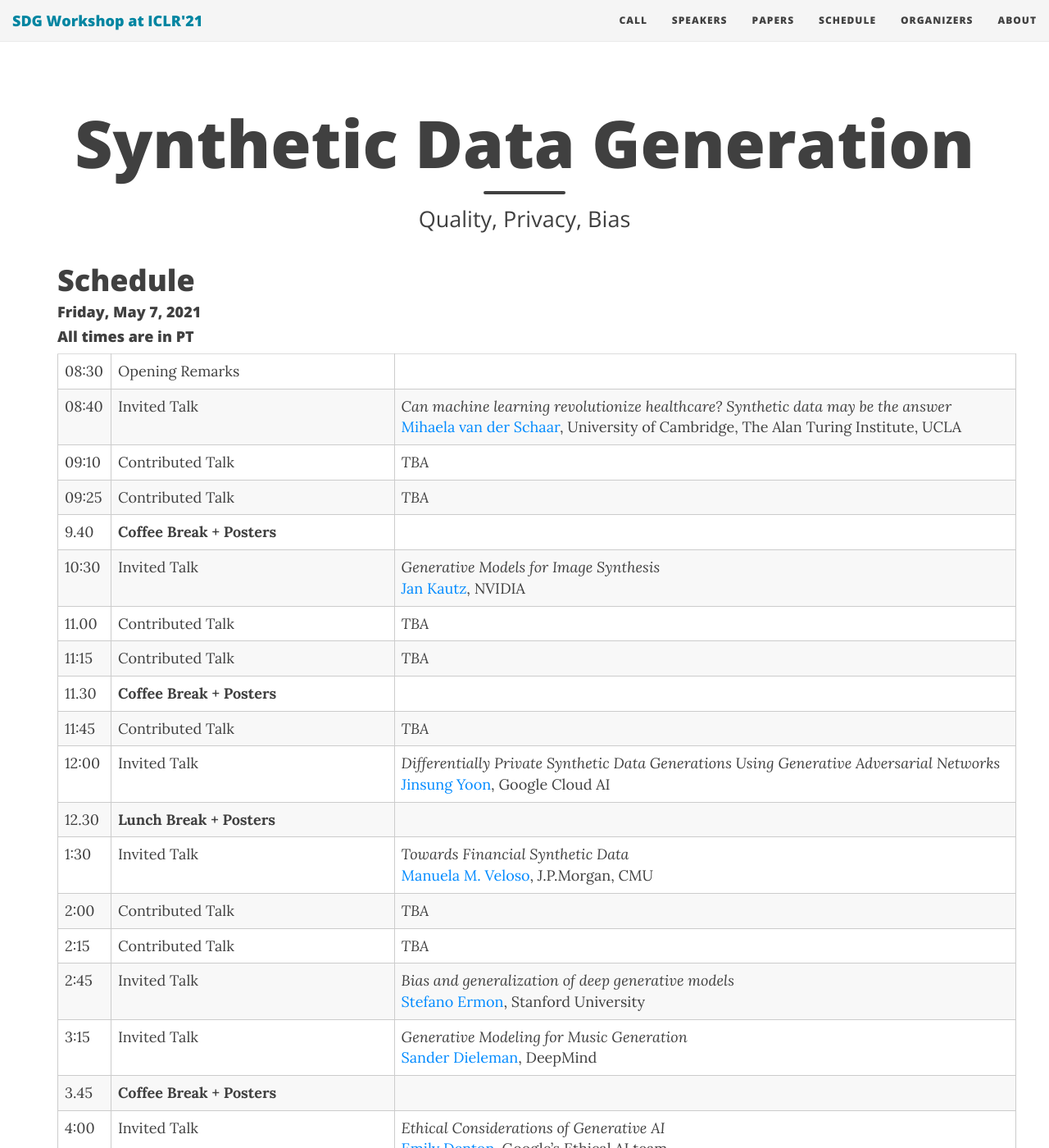
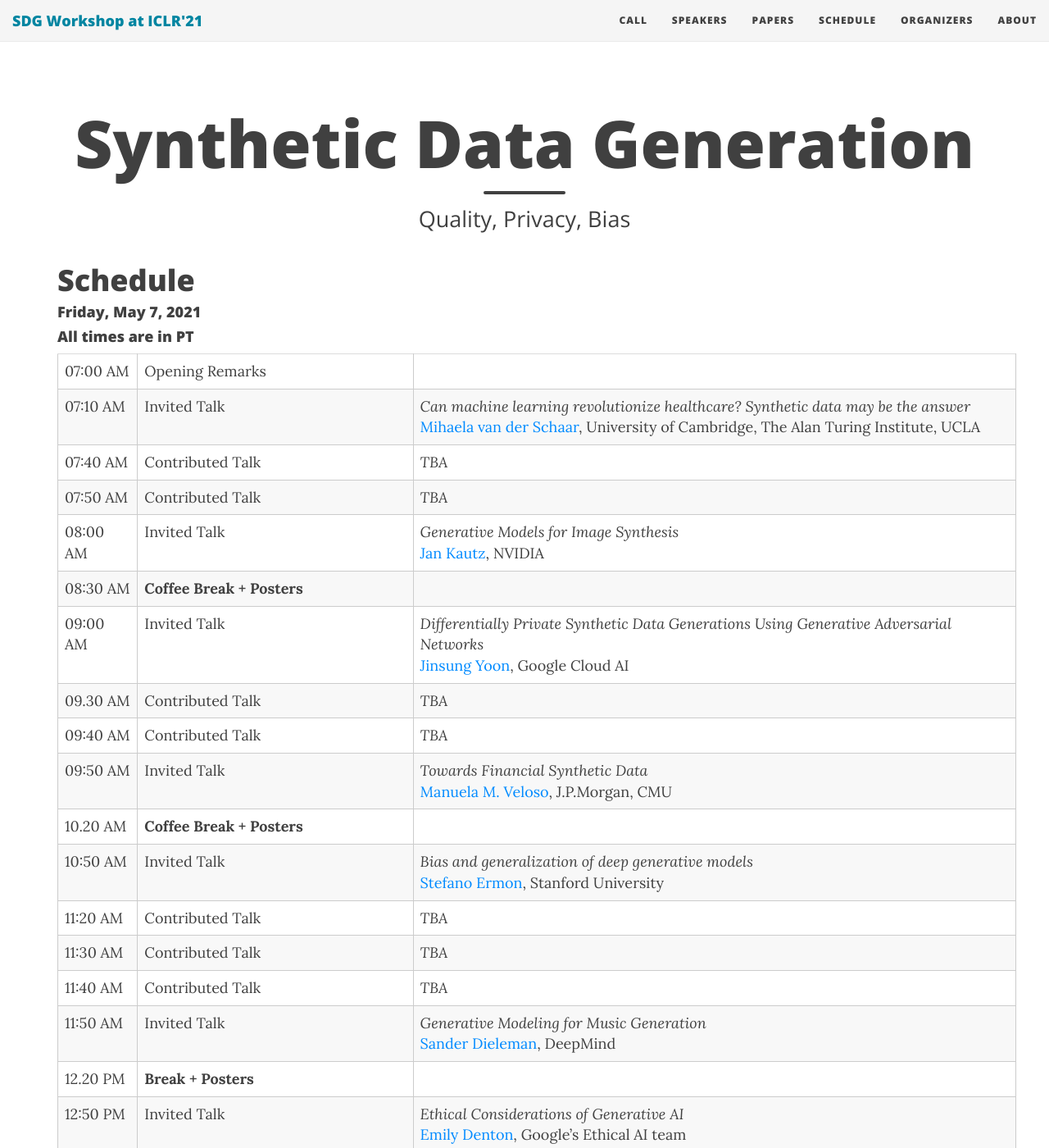
Before and after one commit to sdg-quality-privacy-bias/sdg-quality-privacy-bias.github.io, a Jekyll site: the page built from schedule.md, in a window 1280 px wide and 1400 px high. Shown: the whole window at 82% size. Built offline with Jekyll 4.4.1, drawn with Linux system fonts in a browser that asks for light colours; nearby versions of some CDN libraries; some of the changed text lies outside the part shown.

Commit message:
Update schedule.yml

```diff
--- a/_data/schedule.yml
+++ b/_data/schedule.yml
@@ -1,76 +1,101 @@
 opening:
   event: "Opening Remarks"
-  start: "08:30"
+  start: "07:00 AM"
   type: "General"
 Schaar:
   event: "Schaar"
   title: "Can machine learning revolutionize healthcare?
 Synthetic data may be the answer"
-  start: "08:40"
+  start: "07:10 AM"
   type: "Invited"
 contrib0:
   event: "TBA"
   title: "TBA"
-  start: "09:10"
+  start: "07:40 AM"
   type: "Contributed"
 contrib1:
   event: "TBA"
   title: "TBA"
-  start: "09:25"
+  start: "07:50 AM"
   type: "Contributed"
-sess1:
-  event: "Coffee Break + Posters"
-  start: "9.40"
-  type: "Session"
 Kautz:
   event: "Kautz"
   title: "Generative Models for Image Synthesis"
-  start: "10:30"
+  start: "08:00 AM"
+  type: "Invited"
+sess1:
+  event: "Coffee Break + Posters"
+  start: "08:30 AM"
+  type: "Session"
+Yoon:
+  event: "Yoon"
+  title: "Differentially Private Synthetic Data Generations Using
+Generative Adversarial Networks"
+  start: "09:00 AM"
   type: "Invited"
 contrib2:
   event: "TBA"
   title: "TBA"
-  start: "11.00"
+  start: "09.30 AM"
   type: "Contributed"
 contrib3:
   event: "TBA"
   title: "TBA"
-  start: "11:15"
+  start: "09:40 AM"
   type: "Contributed"
+Veloso:
+  event: "Veloso"
+  title: "Towards Financial Synthetic Data"
+  start: "09:50 AM"
+  type: "Invited"
 sess2:
   event: "Coffee Break + Posters"
-  start: "11.30"
+  start: "10.20 AM"
   type: "Session"
+Ermon:
+  event: "Ermon"
+  title: "Bias and generalization of deep generative models"
+  start: "10:50 AM"
+  type: "Invited"
 contrib4:
   event: "TBA"
   title: "TBA"
-  start: "11:45"
+  start: "11:20 AM"
   type: "Contributed"
-Yoon:
-  event: "Yoon"
-  title: "Differentially Private Synthetic Data Generations Using
-Generative Adversarial Networks"
-  start: "12:00"
-  type: "Invited"
-sess3:
-  event: "Lunch Break + Posters"
-  start: "12.30"
-  type: "Session"
-Veloso:
-  event: "Veloso"
-  title: "Towards Financial Synthetic Data"
-  start: "1:30"
-  type: "Invited"
 contrib5:
   event: "TBA"
   title: "TBA"
-  start: "2:00"
+  start: "11:30 AM"
   type: "Contributed"
 contrib6:
   event: "TBA"
   title: "TBA"
-  start: "2:15"
+  start: "11:40 AM"
   type: "Contributed"
+Dieleman:
+  event: "Dieleman"
+  title: "Generative Modeling for Music Generation"
+  start: "11:50 AM"
+  type: "Invited"
+sess3:
+  event: "Break + Posters"
+  start: "12.20 PM"
+  type: "Session"
+Denton:
+  event: "Denton"
+  title: "Ethical Considerations of Generative AI"
+  start: "12:50 PM"
+  type: "Invited"
+panel2:
+  event: ""
+  speakers: "All invited speakers"
+  start: "1:20 PM"
+  type: "Panel"
+closing:
+  event: "Closing Remarks and Award Ceremony"
+  start: "2:20 PM"
+  type: "General"
+
 # sess3:
 #   event: "Coffee Break + Posters"
 #   start: "2.30"
@@ -80,31 +105,3 @@ contrib6:
 #   title: "TBA"
 #   start: "2:45"
 #   type: "Contributed"
-Ermon:
-  event: "Ermon"
-  title: "Bias and generalization of deep generative models"
-  start: "2:45"
-  type: "Invited"
-Dieleman:
-  event: "Dieleman"
-  title: "Generative Modeling for Music Generation"
-  start: "3:15"
-  type: "Invited"
-sess4:
-  event: "Coffee Break + Posters"
-  start: "3.45"
-  type: "Session"
-Denton:
-  event: "Denton"
-  title: "Ethical Considerations of Generative AI"
-  start: "4:00"
-  type: "Invited"
-panel2:
-  event: ""
-  speakers: "All invited speakers"
-  start: "4:30"
-  type: "Panel"
-closing:
-  event: "Closing Remarks and Award Ceremony"
-  start: "5:30"
-  type: "General"
```
